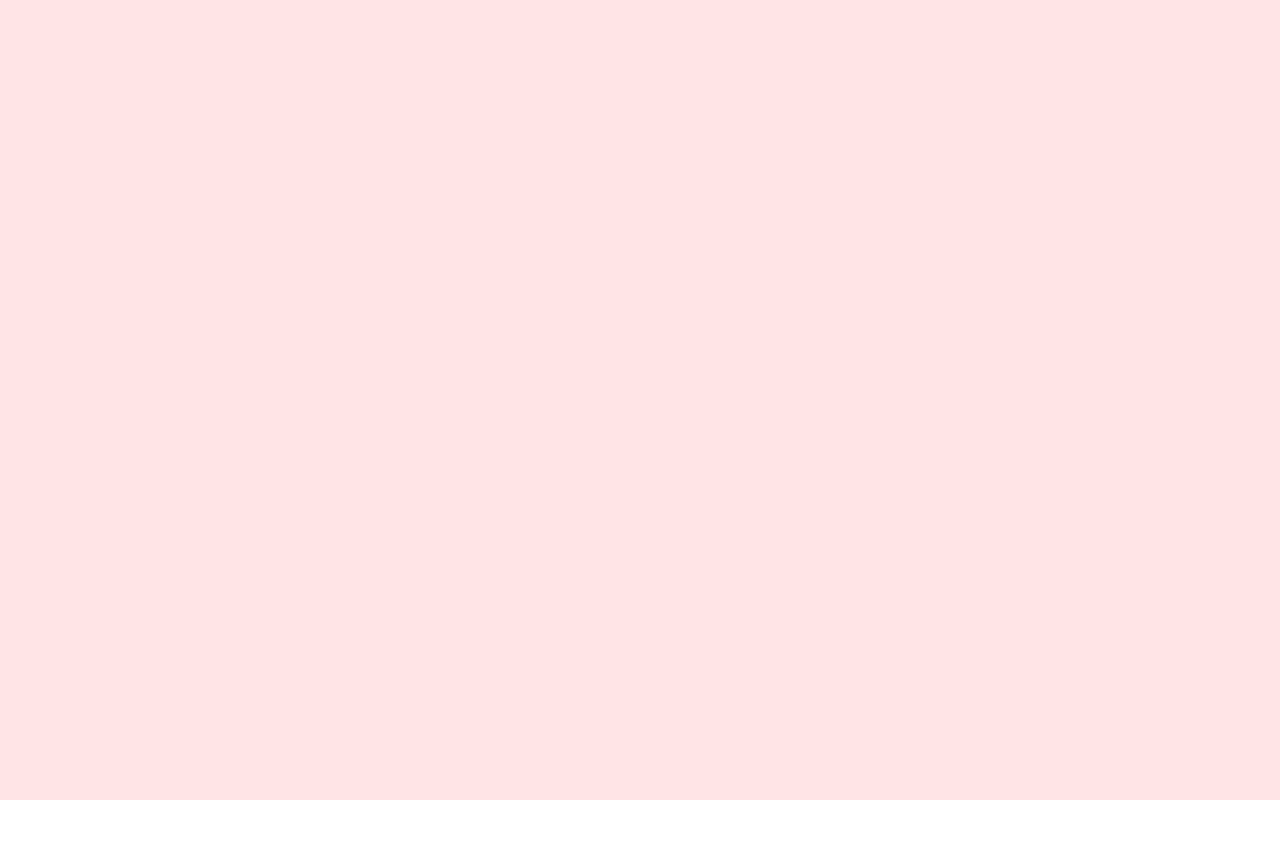
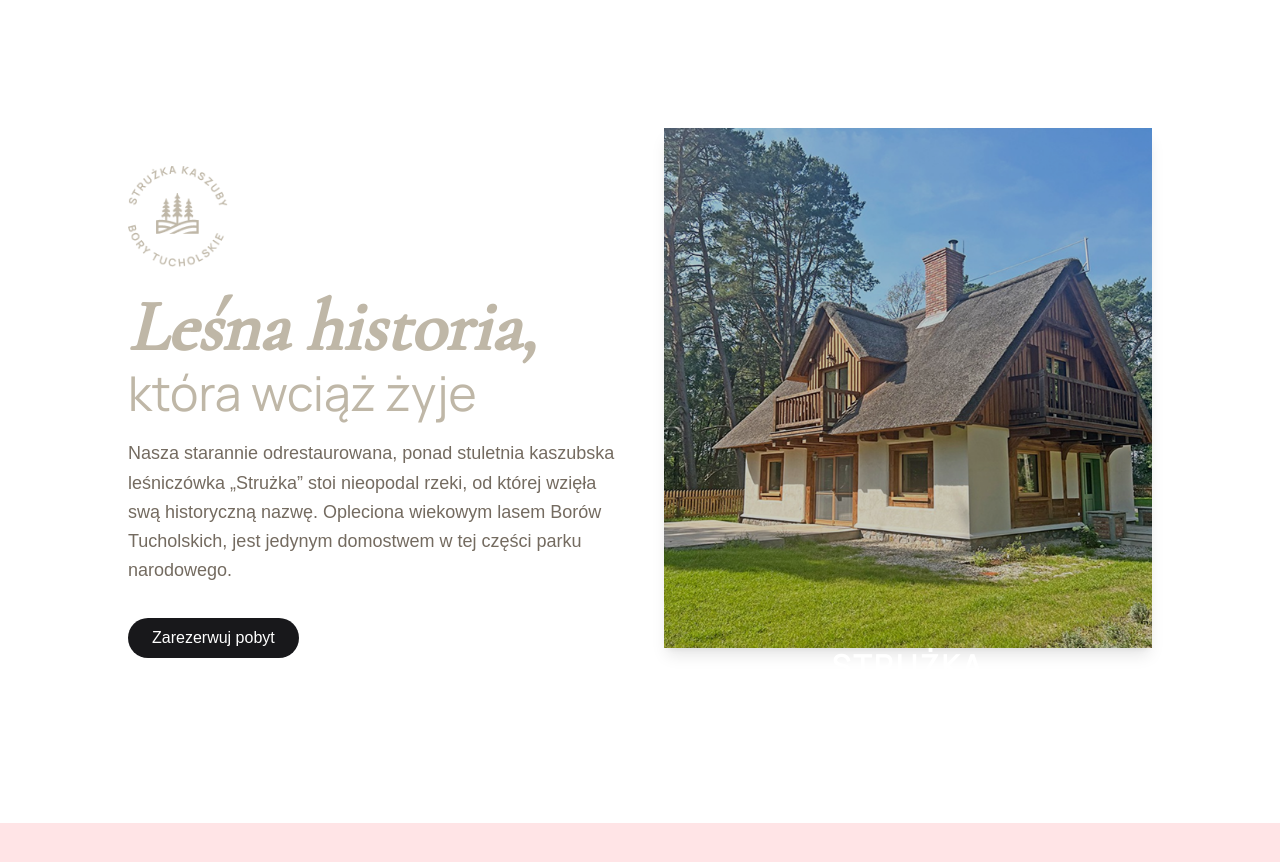
Before and after one commit to tyczof/React_project, a Next.js app: page / in a window 1280 px wide. Shown: the part 800-1662 px from the top of the page. Before the commit the page ends 1600 px from the top, so only its background shows below. Built offline with nearby package versions, Linux system fonts and the light colour scheme.

Commit message:
Initalize general description component

```diff
--- a/src/app/globals.css
+++ b/src/app/globals.css
@@ -10,10 +10,12 @@
   --color-foreground: var(--foreground);
   --font-manrope: var(--font-manrope);
   --font-cormornat-gar: var(--font-cormornat-gar);
-  --color-struzka: #E7C8B6;
-  --color-video-filter: #35290F4D;
-  --color-bedge-20: #DFD9CD;
-  --color-bedge-60: #918A7D;
+  --color-struzka: #e7c8b6;
+  --color-video-filter: #35290f4d;
+  --color-bedge-20: #dfd9cd;
+  --color-bedge-40: #bfb7a7;
+  --color-bedge-60: #918a7d;
+  --color-bedge-80: #746b60;
 }
 
 @media (prefers-color-scheme: dark) {
--- a/src/app/page.tsx
+++ b/src/app/page.tsx
@@ -1,9 +1,12 @@
+import GeneralDescription from "@/components/GeneralDescription/GeneralDescription";
+import LocationSection from "@/components/GeneralDescription/GeneralDescription";
 import HeroSection from "@/components/Hero/HeroSection";
 
 export default function Home() {
   return (
     <>
       <HeroSection />
+      <GeneralDescription />
       <div className="h-screen bg-rose-100"></div>
     </>
   );
--- /dev/null
+++ b/src/components/GeneralDescription/GeneralDescription.tsx
@@ -0,0 +1,56 @@
+"use client";
+
+import Image from "next/image";
+import Logo from "../NavBar/Logo";
+
+export default function GeneralDescription() {
+  return (
+    <section className="bg-white px-6 py-20 md:py-32 md:px-20 lg:px-32 flex flex-col md:flex-row items-center gap-12">
+      {/* Tekst po lewej */}
+      <div className="flex-1 text-zinc-800 max-w-xl">
+        <div className="mb-6">
+          <Image
+            src="/logo-okragle.png"
+            alt="Logo Strużka Kaszuby"
+            width={100}
+            height={100}
+            className="mb-4"
+          />
+        </div>
+
+        <h2 className="font-manrope mb-4 leading-tight text-3xl md:text-5xl text-bedge-40">
+          <em className="font-cormornat-gar font-semibold text-5xl md:text-7xl">
+            Leśna historia,
+          </em>
+          <br />
+          która wciąż żyje
+        </h2>
+
+        <p className="text-base md:text-lg leading-relaxed text-bedge-80 mb-8">
+          Nasza starannie odrestaurowana, ponad stuletnia kaszubska leśniczówka
+          „Strużka” stoi nieopodal rzeki, od której wzięła swą historyczną
+          nazwę. Opleciona wiekowym lasem Borów Tucholskich, jest jedynym
+          domostwem w tej części parku narodowego.
+        </p>
+
+        <button className="bg-zinc-900 text-white px-6 py-2 rounded-full hover:bg-bedge-80 transition">
+          Zarezerwuj pobyt
+        </button>
+      </div>
+
+      {/* Obraz po prawej */}
+      <div className="flex-1">
+        <Image
+          src="/dom-lesniczowka.png"
+          alt="Leśniczówka Strużka"
+          width={640}
+          height={480}
+          className="shadow-lg w-full h-auto object-cover"
+        />
+        <div className="relative text-sm text-right text-white">
+          <Logo />
+        </div>
+      </div>
+    </section>
+  );
+}
```
Also changed, not shown: public/dom-lesniczowka.png (added), public/logo-okragle.png (added).
